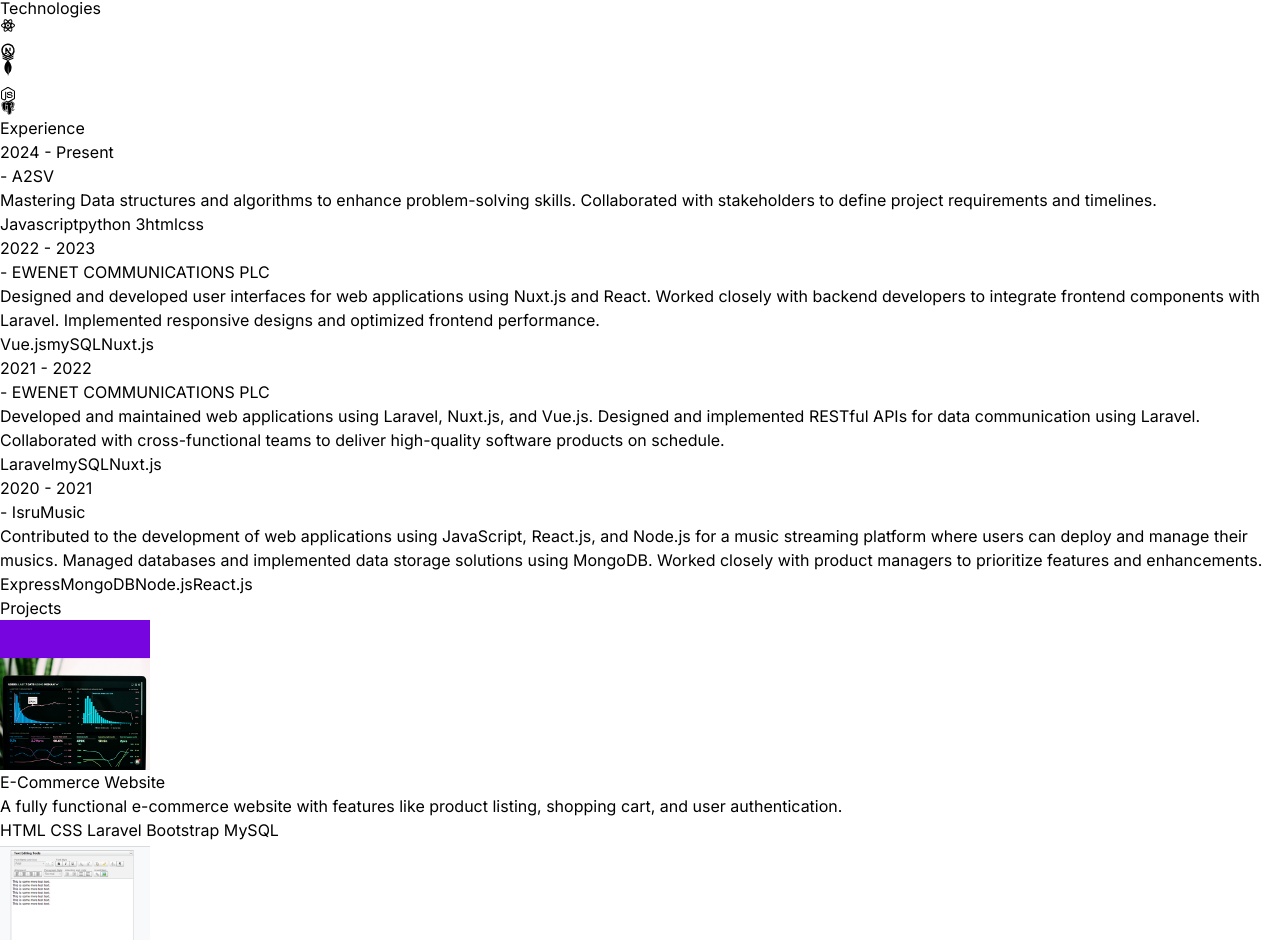
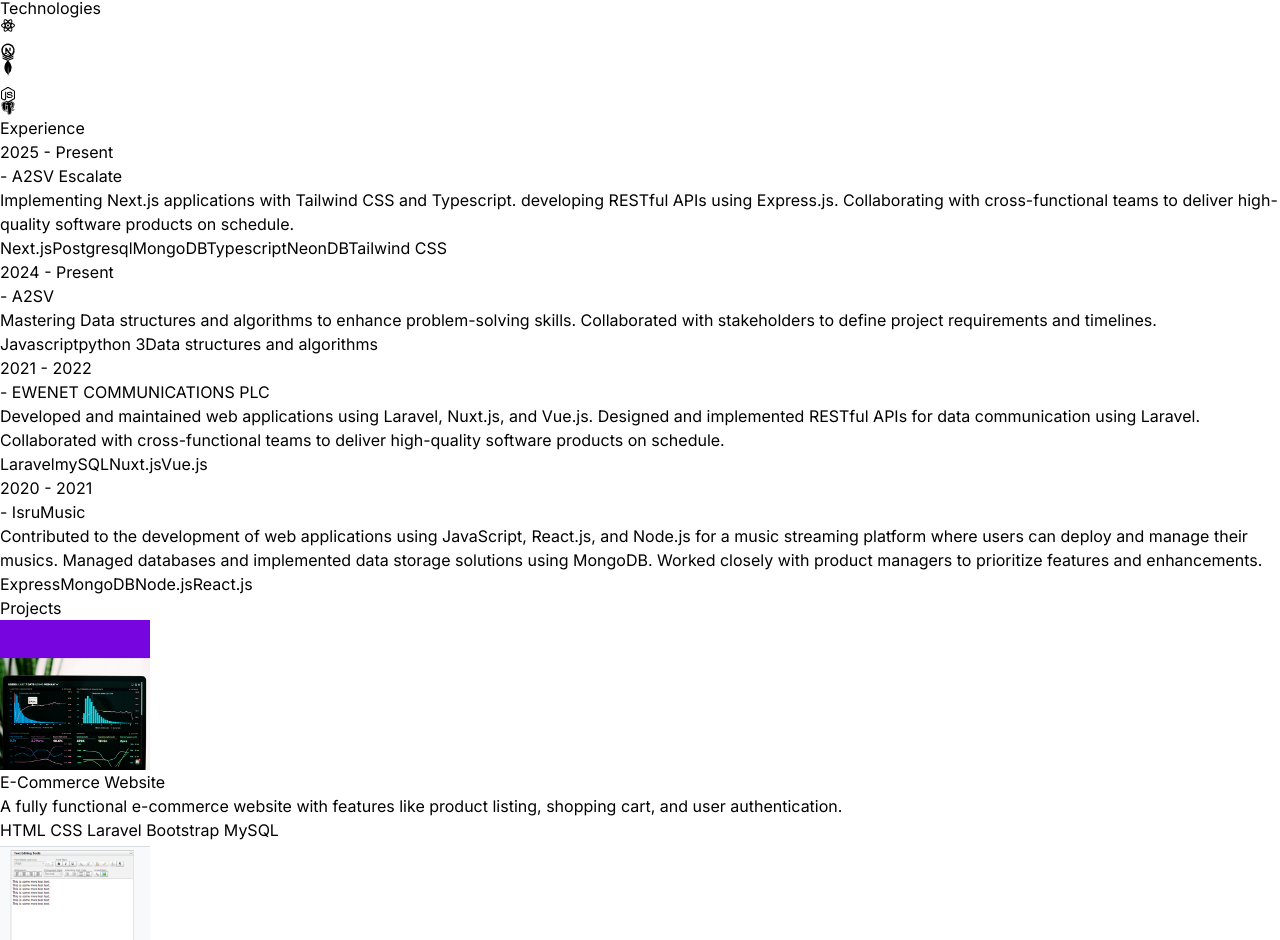
Before and after one commit to Isru10/JohanPortfolio, a React (Vite) app: page / in a window 1280 px wide. Shown: the part 3388-4328 px from the top of the page. Built offline with nearby package versions, Linux system fonts and the light colour scheme; a web font is replaced by a local one.

Commit message:
updated experience section

```diff
--- a/src/constants/index.js
+++ b/src/constants/index.js
@@ -8,26 +8,27 @@ export const HERO_CONTENT = `I am a passionate full stack developer with a knack
 export const ABOUT_TEXT = `I am a dedicated and versatile full stack developer with a passion for creating efficient and user-friendly web applications. With 4 years of experience, I have worked with a variety of technologies, including React, Next.js, Node.js, Express, Vue.js, PostgreSQL and MongoDB. My journey in web development began with a deep curiosity for how things work, and it has evolved into a career where I continuously strive to learn and adapt to new challenges. I thrive in collaborative environments and enjoy solving complex problems to deliver high-quality solutions. Outside of coding, I enjoy staying active, exploring new technologies, and contributing to open-source projects.`;
 
 export const EXPERIENCES = [
+    {
+    year: "2025 - Present",
+    role: "FullStack Developer",
+    company: "A2SV Escalate",
+    description: `Implementing Next.js applications with Tailwind CSS and Typescript. developing RESTful APIs using Express.js. Collaborating with cross-functional teams to deliver high-quality software products on schedule.`,
+    technologies: ["Next.js", "Postgresql",'MongoDB',"Typescript","NeonDB","Tailwind CSS"],
+  },
   {
     year: "2024 - Present",
     role: "A2SVian/ A2SV Trainee",
     company: "A2SV",
     description: `Mastering Data structures and algorithms to enhance problem-solving skills. Collaborated with stakeholders to define project requirements and timelines.`,
-    technologies: ["Javascript", "python 3", "html", "css"],
+    technologies: ["Javascript", "python 3", "Data structures and algorithms"],
   },
-  {
-    year: "2022 - 2023",
-    role: "Frontend Developer",
-    company: "EWENET COMMUNICATIONS PLC",
-    description: `Designed and developed user interfaces for web applications using Nuxt.js and React. Worked closely with backend developers to integrate frontend components with Laravel. Implemented responsive designs and optimized frontend performance.`,
-    technologies: ["Vue.js", "mySQL",'Nuxt.js'],
-  },
+
   {
     year: "2021 - 2022",
-    role: "Backend Developer",
+    role: "Fullstack Developer",
     company: "EWENET COMMUNICATIONS PLC",
     description: `Developed and maintained web applications using Laravel, Nuxt.js, and Vue.js. Designed and implemented RESTful APIs for data communication using Laravel. Collaborated with cross-functional teams to deliver high-quality software products on schedule.`,
-    technologies: ["Laravel", "mySQL","Nuxt.js"],
+    technologies: ["Laravel", "mySQL","Nuxt.js","Vue.js"],
   },
   {
     year: "2020 - 2021",
```
